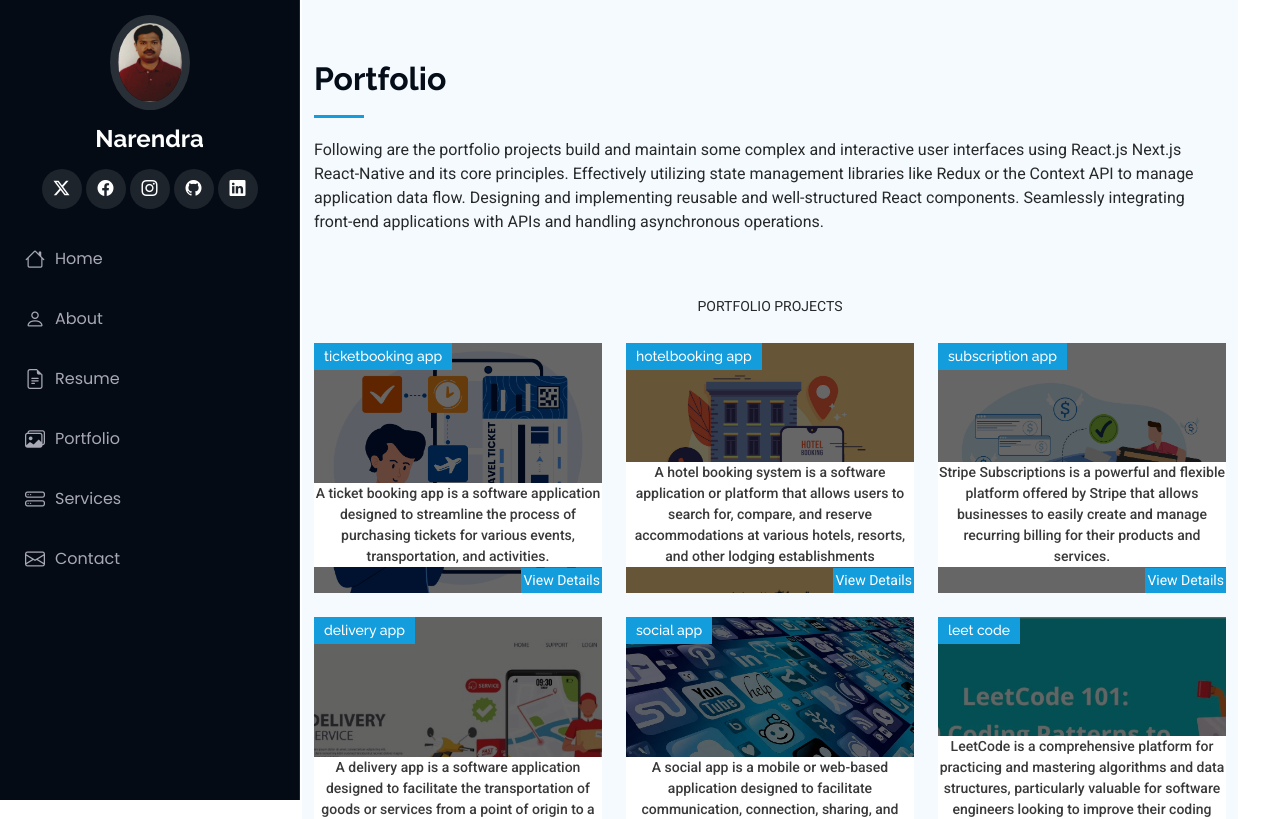
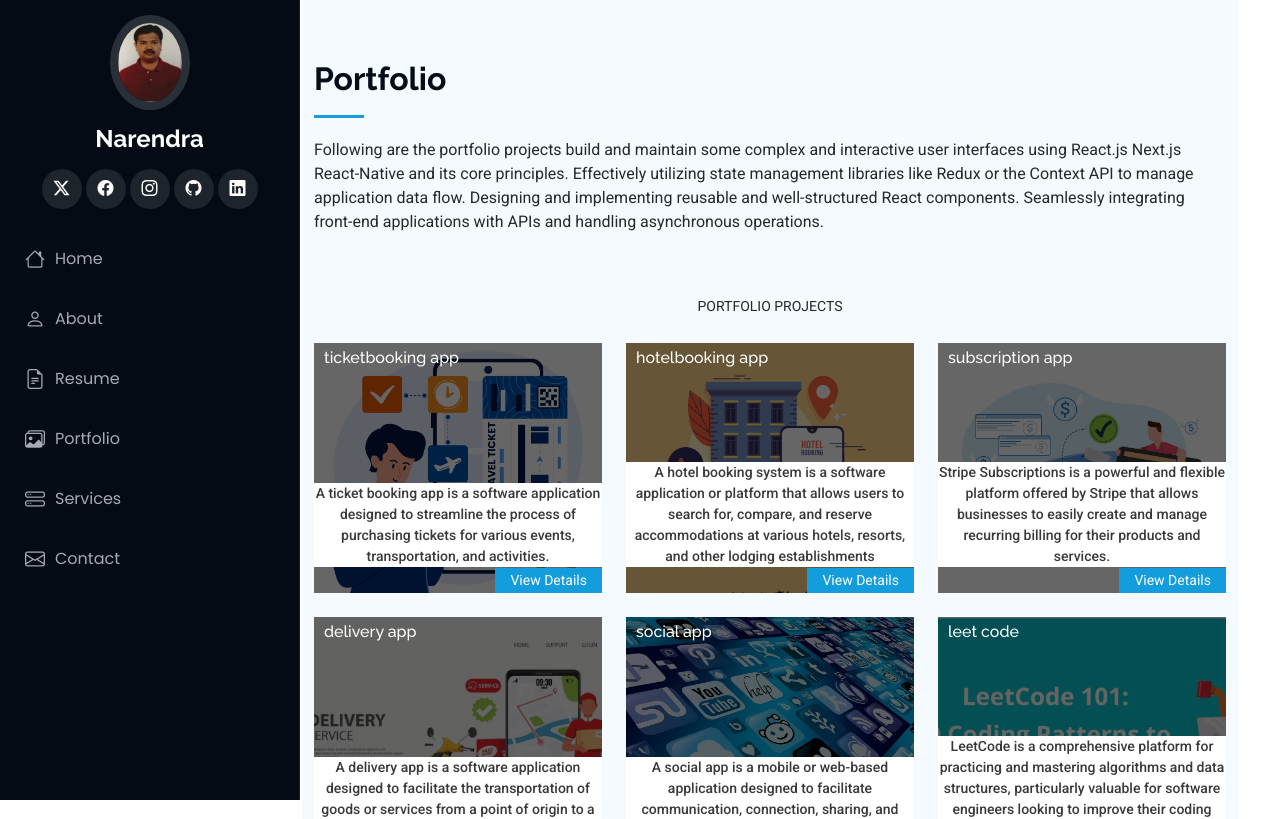
Before and after one commit to narendravs/portfolio-site, a React (Vite) app: page /Portfolio in a window 1280 px wide. Shown: the top 819 px of the page. Built offline with nearby package versions, Linux system fonts and the light colour scheme.

Commit message:
updated the appliation

```diff
--- a/src/App.css
+++ b/src/App.css
@@ -842,7 +842,7 @@ section,
 
 
 .portfolio .portfolio-content .portfolio-info h4 {
-  font-size: 14px;
+  font-size: 16px;
   position: absolute;
   top: 0;
   left: 0;
@@ -850,7 +850,7 @@ section,
   font-weight: 500;
   color: #ffffff;
   display: inline-block;
-  background-color: var(--accent-color);
+  /* background-color: var(--accent-color); */
 
 }
 
@@ -859,11 +859,12 @@ section,
   position: absolute;
   bottom: 0;
   right: 0;
-  padding: 2px;
+  padding: 2px 15px;
   font-weight: 400;
   color: #ffffff;
   display: inline-block;
   background-color: var(--accent-color);
+  /* background-color: gray; */
 }
 .portfolio .portfolio-content .portfolio-info p {
   position: absolute;
```
